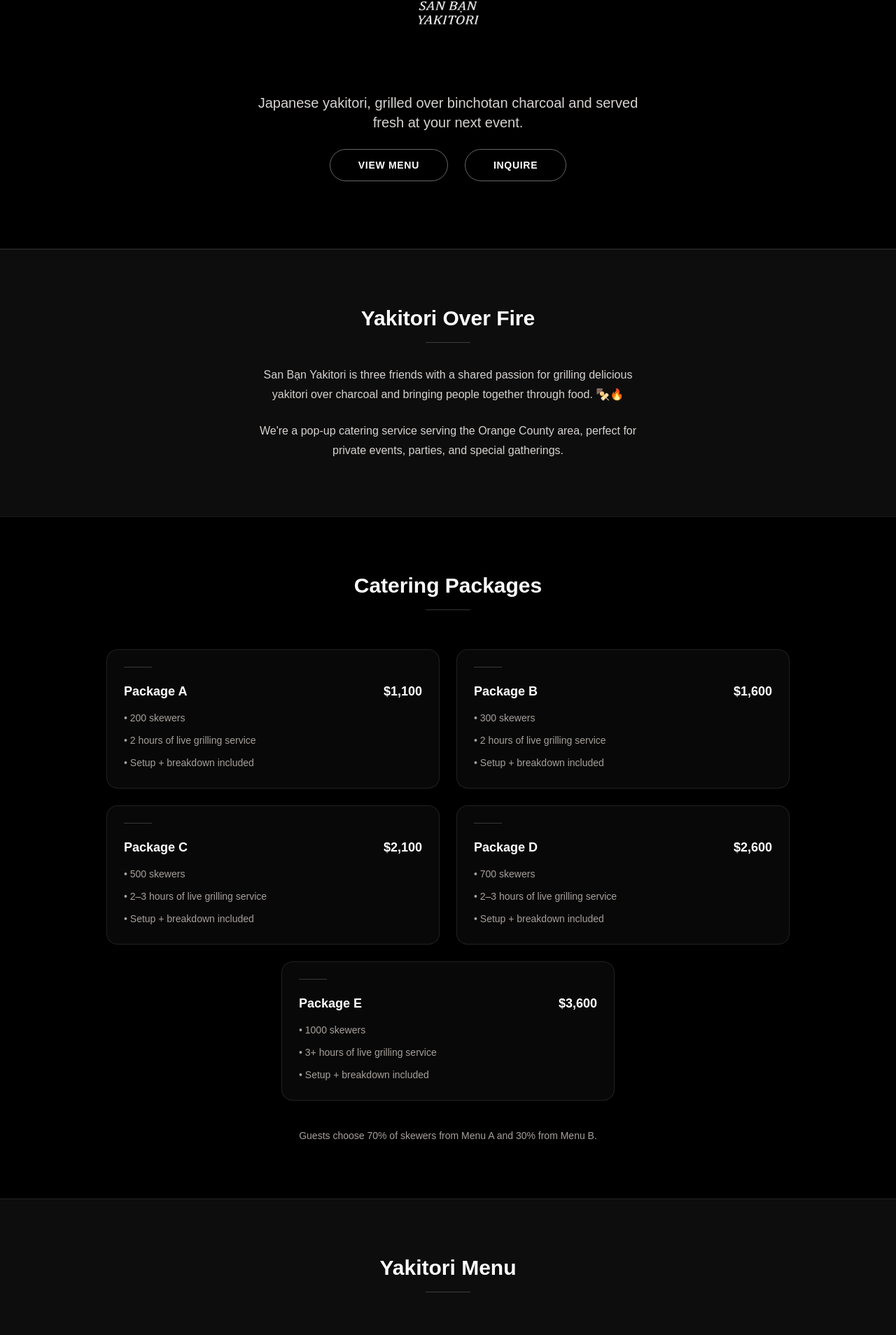
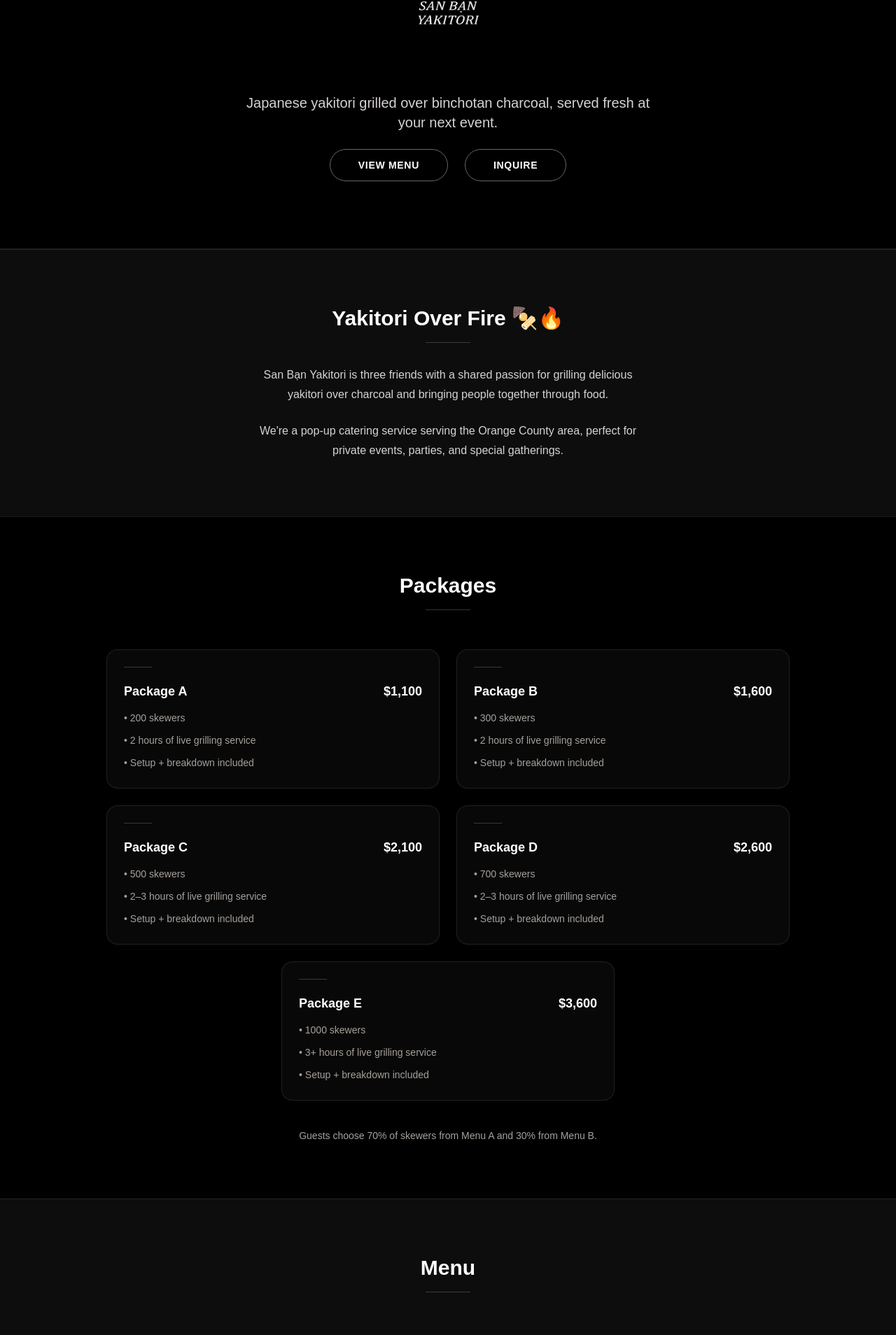
Before and after one commit to cpham1201/san-ban-yakitori, a Next.js app: page / in a window 1280 px wide. Shown: the part 435-2343 px from the top of the page at 70% size. Built offline with nearby package versions, Linux system fonts and the light colour scheme.

Commit message:
finished product

```diff
--- a/app/page.tsx
+++ b/app/page.tsx
@@ -72,7 +72,7 @@ export default function HomePage() {
             />
 
             <p className="max-w-xl text-xl text-stone-300">
-              Japanese yakitori, grilled over binchotan charcoal and served fresh at your next event.
+              Japanese yakitori grilled over binchotan charcoal, served fresh at your next event.
             </p>
 
             <div className="flex gap-6">
@@ -100,14 +100,14 @@ export default function HomePage() {
           <div className="mx-auto max-w-3xl px-6 py-20 text-center">
 
             <h2 className="text-3xl font-semibold">
-              Yakitori Over Fire
+              Yakitori Over Fire 🍢🔥
             </h2>
 
             <div className="mx-auto mt-4 mb-8 h-px w-16 bg-white/20"></div>
 
             <p className="mx-auto max-w-xl leading-7 text-stone-300">
               San Bạn Yakitori is three friends with a shared passion for grilling
-              delicious yakitori over charcoal and bringing people together through food. 🍢🔥
+              delicious yakitori over charcoal and bringing people together through food.
             </p>
 
             <p className="mx-auto mt-6 max-w-xl leading-7 text-stone-300">
@@ -123,7 +123,7 @@ export default function HomePage() {
         <section id="packages" className="border-t border-white/10 bg-black">
           <div className="mx-auto max-w-5xl px-6 py-20">
             <div className="mb-14 text-center">
-              <h2 className="text-3xl font-semibold">Catering Packages</h2>
+              <h2 className="text-3xl font-semibold">Packages</h2>
               <div className="mx-auto mt-4 h-px w-16 bg-white/20"></div>
             </div>
 
@@ -183,7 +183,7 @@ export default function HomePage() {
 
             <div className="mb-14 text-center">
               <h2 className="text-3xl font-semibold">
-                Yakitori Menu
+                Menu
               </h2>
 
               <div className="mx-auto mt-4 h-px w-16 bg-white/20"></div>
@@ -239,13 +239,13 @@ export default function HomePage() {
         <section id="contact" className="border-t border-white/10 bg-black">
           <div className="mx-auto max-w-4xl px-6 py-16 text-center">
 
-            <div className="mb-10">
-              <p className="text-lg text-stone-300">
+            <div className="mb-10 text-center">
+              <p className="text-lg font-medium text-white">
                 Interested in having San Ban Yakitori at your event?
               </p>
 
-              <p className="mt-1 text-lg text-stone-300">
-                Send us an inquiry below.
+              <p className="mt-2 text-sm text-stone-400">
+                Send us an inquiry and we’ll get back to you shortly.
               </p>
             </div>
 
```
